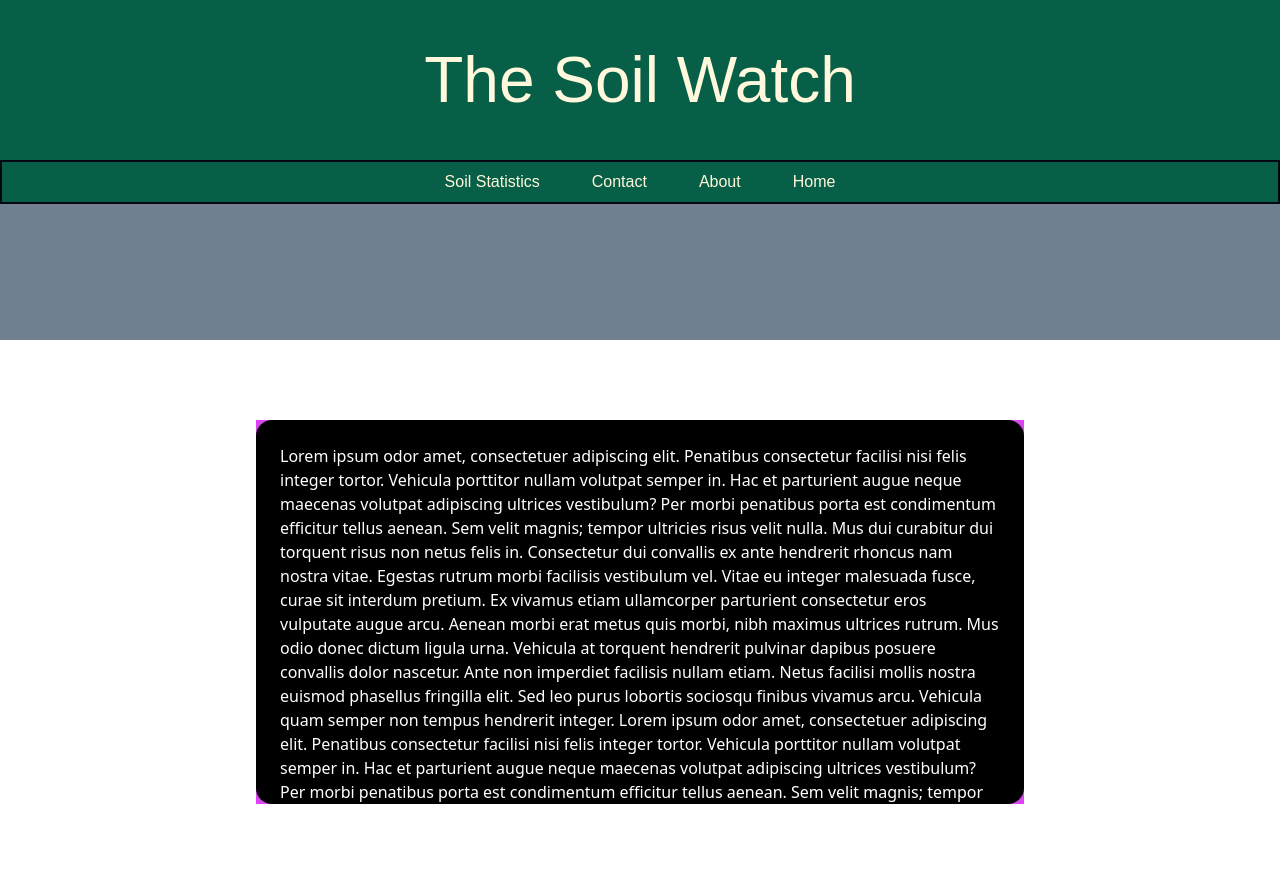
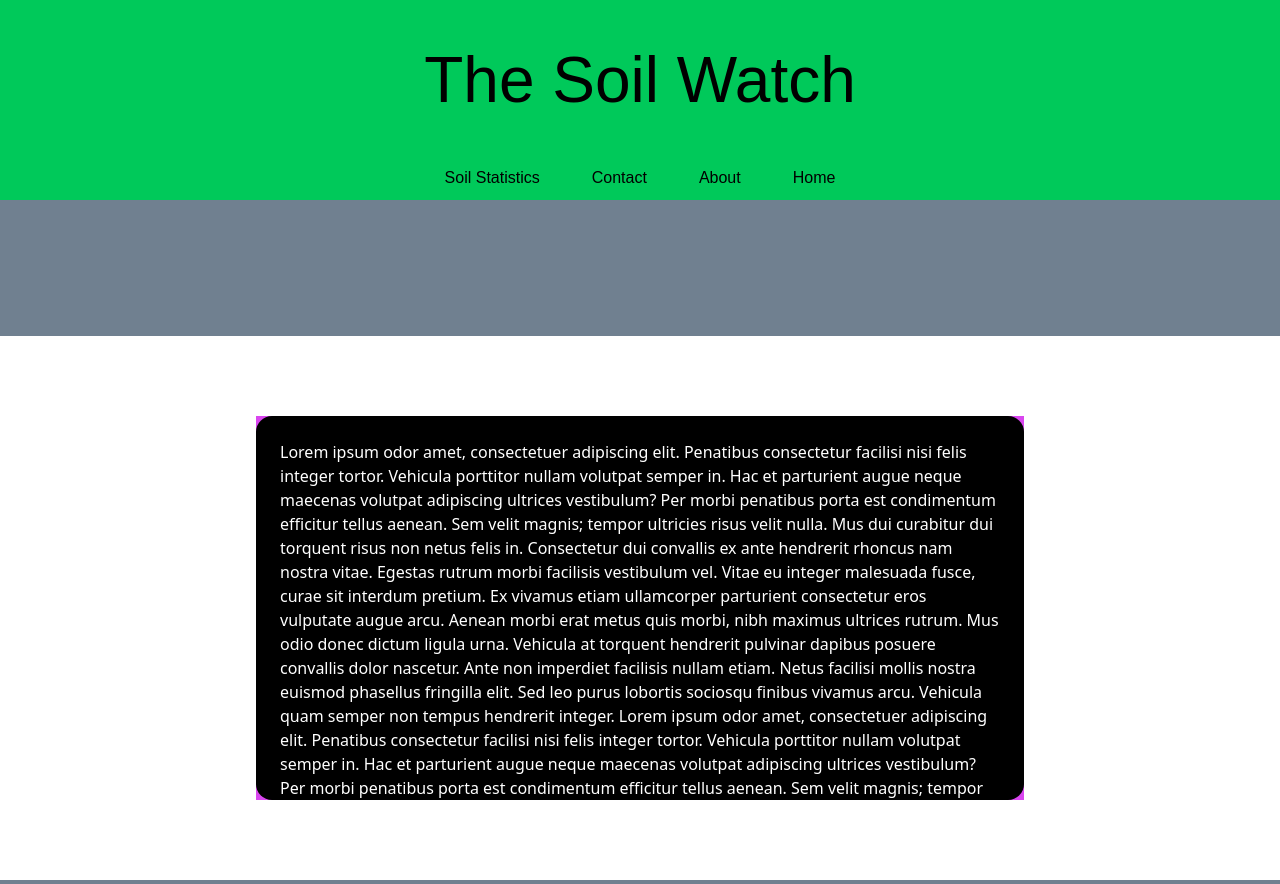
Before and after one commit to tazboi/The-Soil-Watch, a Next.js app in the folder App/soil-monitor/: page /Contact in a window 1280 px wide. Built offline with nearby package versions, Linux system fonts and the light colour scheme.

Commit message:
Changed the look so it uses a different green. Removed the border on the home nav for visual appeal. I also changed the hover buttons to be smaller

```diff
--- a/App/soil-monitor/app/Contact/page.jsx
+++ b/App/soil-monitor/app/Contact/page.jsx
@@ -3,7 +3,7 @@ import Contact from "../components/Contact";
 
 export default  function Page() {
     return (
-        <div className = "box-border lg:translate-y-1/4 lg:px-64 bg-white sm:p-14 md:p-20 sm:items-center">
+        <div className = "box-border lg:translate-y-1/4 lg:px-64 bg-white sm:p-14 md:p-20 sm:items-center h-fit">
             <h1 className = "flex justify-center item-center bg-fuchsia-500 overflow-auto">
             <Contact/>
             </h1>
--- a/App/soil-monitor/app/components/homePageNav.jsx
+++ b/App/soil-monitor/app/components/homePageNav.jsx
@@ -6,15 +6,15 @@ import Link from "next/link";
 export default function HomePageNav() {
     return (
         <div>
-            <header className="flex bg-emerald-800 w-full h-40 items-center justify-center">
+            <header className="flex bg-[#00c95a] w-full h-40 items-center justify-center">
                 <h1 className="title_text select-none">The Soil Watch</h1>
             </header>
-            <nav className="bg-emerald-800 max-w-full h-full flex items-center justify-center border-2 border-gray-950 select-none">
-                <ul className="body flex justify-center space-x-11 bg-emerald-800 min-w-full h-full">
+            <nav className="bg-[#00c95a] max-w-full h-10 flex items-center justify-center select-none">
+                <ul className="body flex justify-center space-x-11 min-w-full h-full">
                     <li>
                         <Link href="../soilStats">
                             <button
-                                className="px-1 py-1 hover:bg-gray-600 rounded-2xl">
+                                className="px-1 py-0.5 hover:bg-gray-500 rounded-xl text-black">
                                 Soil Statistics
                             </button>
                         </Link>
@@ -22,21 +22,21 @@ export default function HomePageNav() {
                     <li>
                         <Link href="../Contact">
                             <button
-                                className="px-1 py-1 hover:bg-gray-600 rounded-2xl">Contact
+                                className="px-1 py-0.5 hover:bg-gray-500 rounded-xl text-black">Contact
                             </button>
                         </Link>
                     </li>
                     <li>
                         <Link href="../About">
                             <button
-                                className="px-1 py-1 hover:bg-gray-600 rounded-2xl">About
+                                className="px-1 py-0.5 hover:bg-gray-500 rounded-xl text-black">About
                             </button>
                         </Link>
                     </li>
                     <li>
                         <Link href="/">
                         <button
-                            className="px-1 py-1 hover:bg-gray-600 rounded-2xl">Home
+                            className="px-1 py-0.5 hover:bg-gray-500 rounded-xl text-black">Home
                         </button>
                     </Link>
                     </li>
--- a/App/soil-monitor/styles/styles.css
+++ b/App/soil-monitor/styles/styles.css
@@ -14,14 +14,13 @@
 
 .title_text {
     font-family: "Josefin Sans", sans-serif;
-    color: cornsilk;
+    color: black;
     font-size: 4rem;
     line-height: 5rem;
 }
 
-.copper_text {
-    font-family: "Open Sans", sans-serif;
-    color: #b87333
+.green_custom {
+    color: #00c95a
 }
 
 html {
```
